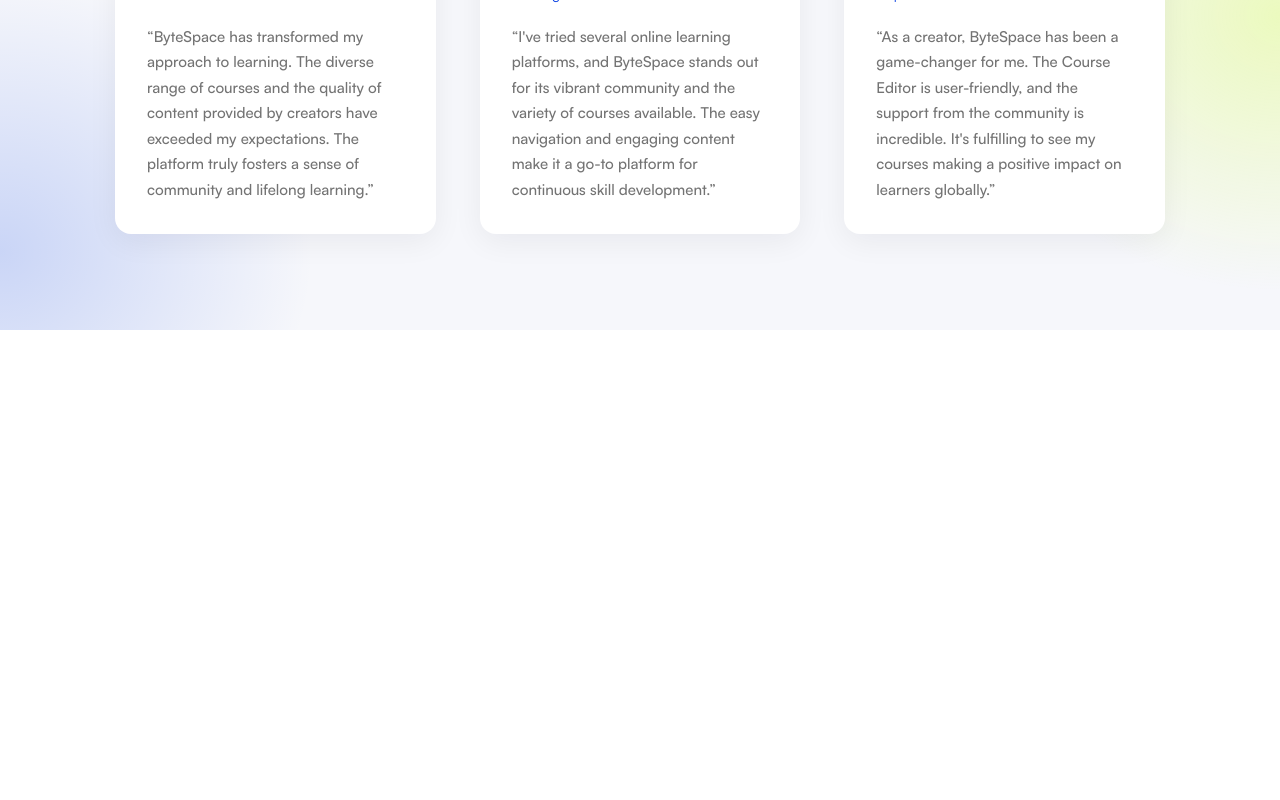
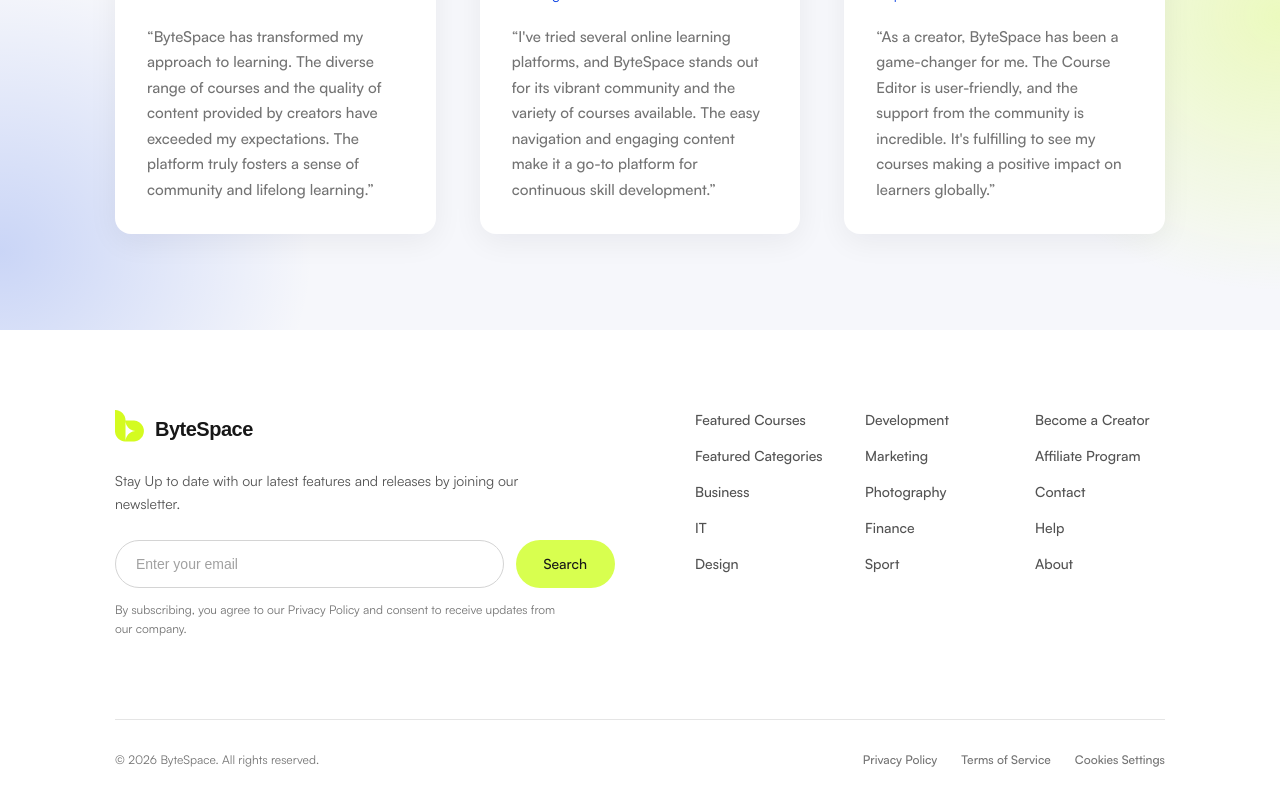
Before and after one commit to IfritJahin/bytespace_new, a Next.js app: page / in a window 1280 px wide. Shown: the part 4722-5522 px from the top of the page. Before the commit the page ends 5052 px from the top, so only its background shows below. Built offline with nearby package versions, Linux system fonts and the light colour scheme.

Commit message:
Footer navbar complete

```diff
--- a/app/page.tsx
+++ b/app/page.tsx
@@ -1,5 +1,6 @@
 import CourseCatalog from "@/components/CourseCatalog";
 import CreatorsFeature from "@/components/CreatorsFeature";
+import Footer from "@/components/Footer";
 import GrowthState from "@/components/GrowthState";
 import Hero from "@/components/Hero";
 import Testimonials from "@/components/Testimonials";
@@ -12,7 +13,7 @@
       <GrowthState/>
       <CreatorsFeature/>
       <Testimonials />
-
+      <Footer />
     </main>
   );
 }
--- a/components/Footer.tsx
+++ b/components/Footer.tsx
@@ -0,0 +1,103 @@
+import Image from "next/image";
+import Link from "next/link";
+
+const columns = [
+  [
+    { label: "Featured Courses", href: "#" },
+    { label: "Featured Categories", href: "#" },
+    { label: "Business", href: "#discover" },
+    { label: "IT", href: "#" },
+    { label: "Design", href: "#" },
+  ],
+  [
+    { label: "Development", href: "#community" },
+    { label: "Marketing", href: "#" },
+    { label: "Photography", href: "#" },
+    { label: "Finance", href: "#" },
+    { label: "Sport", href: "#" },
+  ],
+  [
+    { label: "Become a Creator", href: "#" },
+    { label: "Affiliate Program", href: "#" },
+    { label: "Contact", href: "#" },
+    { label: "Help", href: "#" },
+    { label: "About", href: "#" },
+  ],
+];
+
+const legal = [
+  { label: "Privacy Policy", href: "#" },
+  { label: "Terms of Service", href: "#" },
+  { label: "Cookies Settings", href: "#" },
+];
+
+export default function Footer() {
+  return (
+    <footer className="bg-white text-neutral-900">
+      <div className="mx-auto max-w-[1440px] px-6 pt-14 pb-8 md:px-12 md:pt-20 lg:px-[115px]">
+        <div className="grid gap-12 lg:grid-cols-[minmax(0,500px)_1fr] lg:gap-20">
+          <div>
+            <Link href="#home" aria-label="ByteSpace home" className="inline-flex items-center gap-2">
+              {/* Header_Logo.png has white text; show only its lime mark and set the wordmark dark */}
+              <span className="block h-[37px] w-[32px] overflow-hidden">
+                <Image src="/Header_Logo.png" alt="" width={171} height={37} className="h-[37px] w-[171px] max-w-none" />
+              </span>
+              <span className="text-xl font-bold tracking-tight">ByteSpace</span>
+            </Link>
+            <p className="mt-4 max-w-[460px] text-sm leading-relaxed text-neutral-600">
+            Stay Up to date with our latest features and releases by joining our newsletter.
+            </p>
+
+            <form action="#" className="mt-6 flex max-w-[500px] items-center gap-2 sm:gap-3">
+              <label htmlFor="footer-email" className="sr-only">Email address</label>
+              <input
+                id="footer-email"
+                type="email"
+                name="email"
+                required
+                placeholder="Enter your email"
+                className="h-12 min-w-0 flex-1 rounded-full border border-neutral-300 bg-white px-4 sm:px-5 text-sm text-neutral-800 placeholder:text-neutral-400 focus:border-[#003BE2] focus:outline-none"
+              />
+              <button
+                type="submit"
+                className="h-12 shrink-0 rounded-full bg-[#D8FF4F] px-4 text-sm sm:px-7 text-neutral-900 transition hover:brightness-95 focus-visible:outline-2 focus-visible:outline-offset-2 focus-visible:outline-[#003BE2]"
+              >
+                Search
+              </button>
+            </form>
+            <p className="mt-3 max-w-[460px] text-xs leading-relaxed text-neutral-500">
+                By subscribing, you agree to our Privacy Policy and consent to receive updates from our company.
+            </p>
+          </div>
+
+          <nav aria-label="Footer" className="grid grid-cols-2 gap-x-6 gap-y-8 sm:grid-cols-3 sm:gap-10 lg:justify-items-start">
+            {columns.map((links, i) => (
+              <ul key={i} className="space-y-3 sm:space-y-4">
+                {links.map((link) => (
+                  <li key={link.label} className="text-sm">
+                    <Link href={link.href} className="break-words text-neutral-600 transition-colors hover:text-[#003BE2]">
+                      {link.label}
+                    </Link>
+                  </li>
+                ))}
+              </ul>
+            ))}
+          </nav>
+        </div>
+
+        <div className="mt-14 flex flex-col-reverse gap-4 border-t border-neutral-200 pt-8 text-center text-xs text-neutral-500 md:mt-20 md:flex-row md:items-center md:justify-between md:text-left">
+          <p className="text-xs">© {new Date().getFullYear()} ByteSpace. All rights reserved.</p>
+          <ul className="flex flex-wrap justify-center gap-x-6 gap-y-2 md:justify-end">
+            {legal.map((link) => (
+              <li key={link.label} className="text-xs">
+                <Link href={link.href} className="underline-offset-4 transition-colors hover:text-[#003BE2] hover:underline">
+                  {link.label}
+                </Link>
+              </li>
+            ))}
+          </ul>
+        </div>
+      </div>
+    </footer>
+  );
+}
--- a/components/Navbar.tsx
+++ b/components/Navbar.tsx
@@ -40,7 +40,7 @@
           alt=""
           width={16}
           height={16}
-          className="h-3.5 w-3.5 sm:h-5 sm:w-5"
+          className="h-5 w-4 sm:h-5 sm:w-4"
         />
       </button>
       </div>
```
